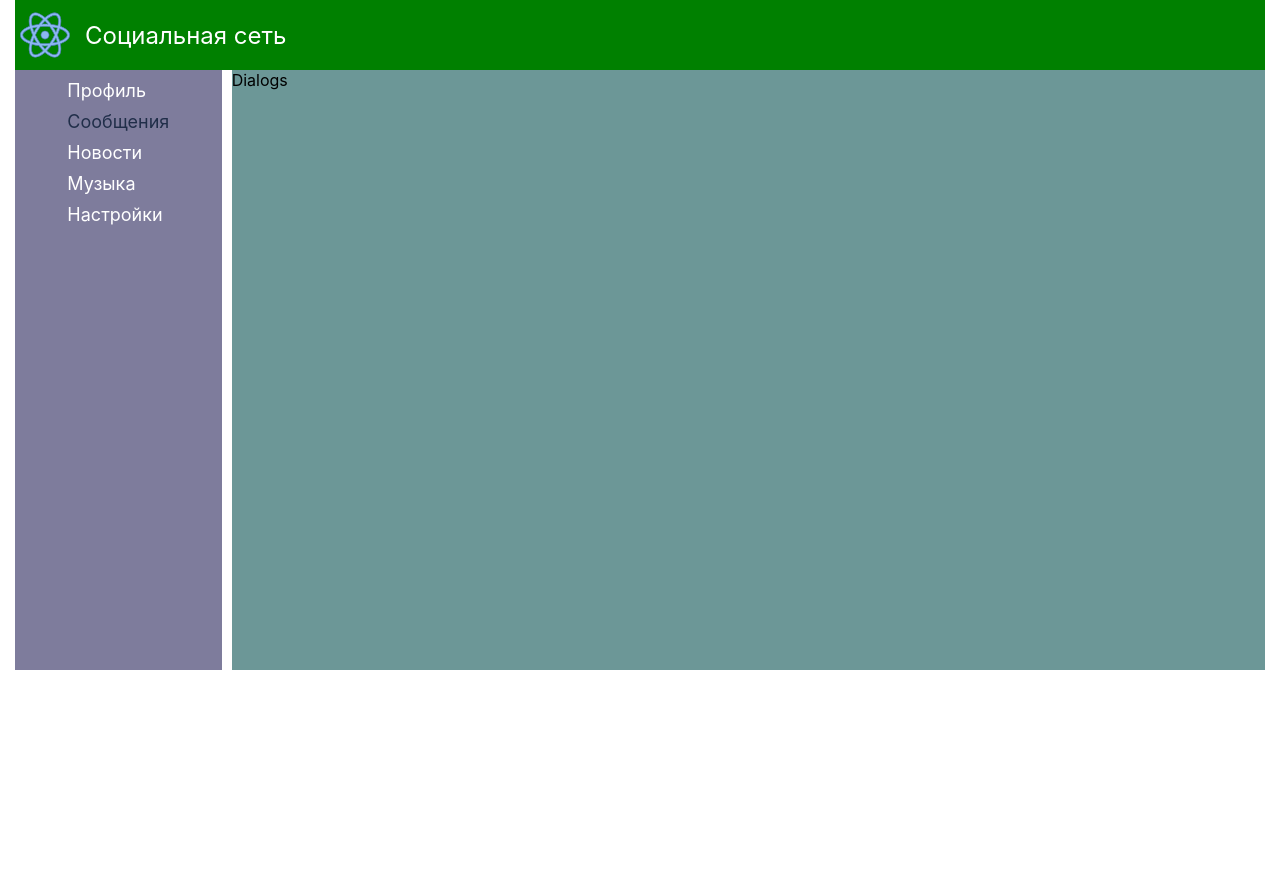
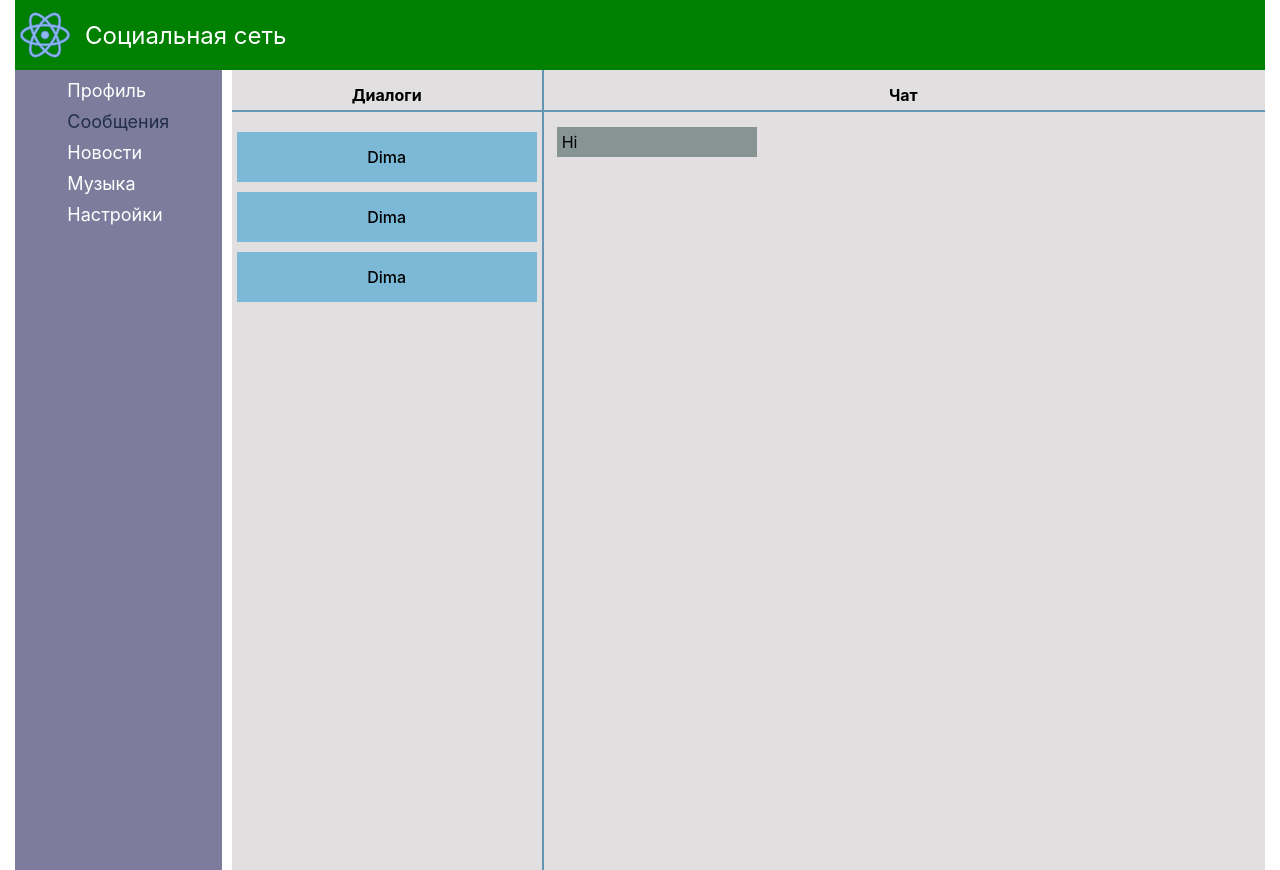
Before and after one commit to MDI74/React-project, a React (Create React App) app: page /dialogs in a window 1280 px wide. Before the commit the page ends 800 px from the top, so only its background shows below. Built offline with nearby package versions, Linux system fonts and the light colour scheme.

Commit message:
add html and scss style for page dialogs
add html and scss style for page dialogs

```diff
--- a/src/App.scss
+++ b/src/App.scss
@@ -14,5 +14,5 @@
 
 .main {
     grid-area: main;
-    background-color: rgb(108, 151, 151);
+    background-color: rgb(225, 223, 223);
 }
--- a/src/components/Dialogs/Dialogs.jsx
+++ b/src/components/Dialogs/Dialogs.jsx
@@ -6,7 +6,28 @@ const Dialogs = (props) => {
         <section className="dialogs">
             <div className="dialogs__container">
                 <div className="dialogs__content">
-                Dialogs
+                    <div className="dialogs__items item-dialog">
+                        <h4 className="item-dialog__title title-dialog">Диалоги</h4>
+                        <div className="item-dialog__content">
+                            <div className="item-dialog__body">
+                                <p className="item-dialog__name">Dima</p>
+                            </div>
+                            <div className="item-dialog__body">
+                                <p className="item-dialog__name">Dima</p>
+                            </div>
+                            <div className="item-dialog__body">
+                                <p className="item-dialog__name">Dima</p>
+                            </div>
+                        </div>
+                    </div>
+                    <div className="dialogs__messages message-item">
+                        <h4 className="message-item__title title-dialog">Чат</h4>
+                        <div className="message-item__content">
+                            <div className="message-item__body">
+                                <p>Hi</p>
+                            </div>
+                        </div>
+                    </div>
                 </div>
             </div>
         </section>
--- a/src/components/Dialogs/Dialogs.scss
+++ b/src/components/Dialogs/Dialogs.scss
@@ -1 +1,76 @@
 @import "../../base/variables";
+
+.dialogs {
+
+  &__content{
+    display: flex;
+    position: relative;
+
+    &::after{
+      content: '';
+      display: block;
+      position: relative;
+      right: 70%;
+      border-right: 2px solid rgb(102, 148, 180);
+      height: 100vh;
+    }
+  }
+
+  &__items{
+      display: flex;
+      flex-direction: column;
+      padding: 15px 0 0 0;
+      flex: 1 0 30%;
+  }
+
+  &__messages{
+    display: flex;
+    flex-direction: column;
+    flex: 1 0 70%;
+    padding: 15px 0 0 0;
+  }
+}
+
+.item-dialog{
+
+  &__content{
+    padding: 20px 5px;
+
+    & > *:not(:last-child) {
+      margin-bottom: 10px;
+    }
+  }
+
+  &__body{
+    display: flex;
+    justify-content: center;
+    align-items: center;
+    padding: 15px 15px;
+
+    background-color: rgba(80, 170, 213, 0.7);
+  }
+
+  &__name{
+    font-weight: 500;
+  }
+}
+
+.message-item{
+
+  &__content{
+    padding: 15px 0 0 15px;
+  }
+  &__body{
+    padding: 5px;
+    max-width: 200px;
+    background-color: rgb(135, 148, 148);
+  }
+}
+
+.title-dialog{
+  width: 100%;
+  padding: 0 0 5px 0;
+  text-align: center;
+  font-weight: 700;
+  border-bottom: 2px solid rgb(102, 148, 180);
+}
```
